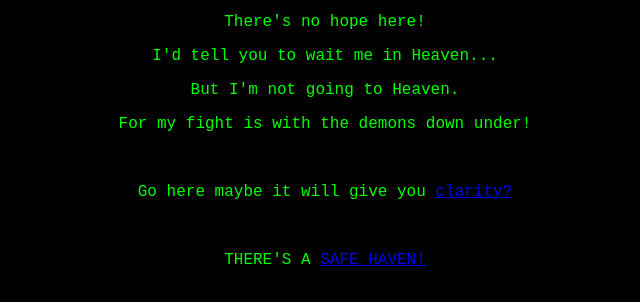
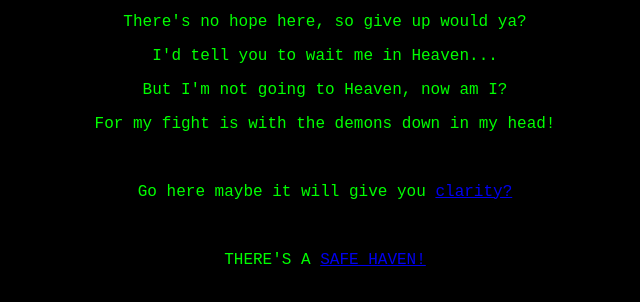
Before and after one commit to BestHampus/WEBSITE, a plain HTML site: page HampusHell.html in a window 1280 px wide. Shown: the part 278-580 px from the top of the page, without its empty margins (315-955 px from the left). Drawn offline with Linux system fonts and the light colour scheme.

Commit message:
Update HampusHell.html

```diff
--- a/HampusHell.html
+++ b/HampusHell.html
@@ -151,10 +151,10 @@
     <div class="scanlines"></div>
     <div class="container">
         <div class="vhs-text">WELCOME TO HAMPUS'S PURGATORY!</div>
-                <p>There's no hope here!</p>
+                <p>There's no hope here, so give up would ya?</p>
                 <p>I'd tell you to wait me in Heaven...</p>
-                <p>But I'm not going to Heaven.</p>
-                <p>For my fight is with the demons down under!</p><br>
+                <p>But I'm not going to Heaven, now am I?</p>
+                <p>For my fight is with the demons down in my head!</p><br>
                 <p>Go here maybe it will give you <a href="https://besthampus.github.io/C/">clarity?</a></p><br>
 <p>THERE'S A <a href="https://besthampus.github.io/TheWorldOfHampus/">SAFE HAVEN!</a></p>
     </div>
```
